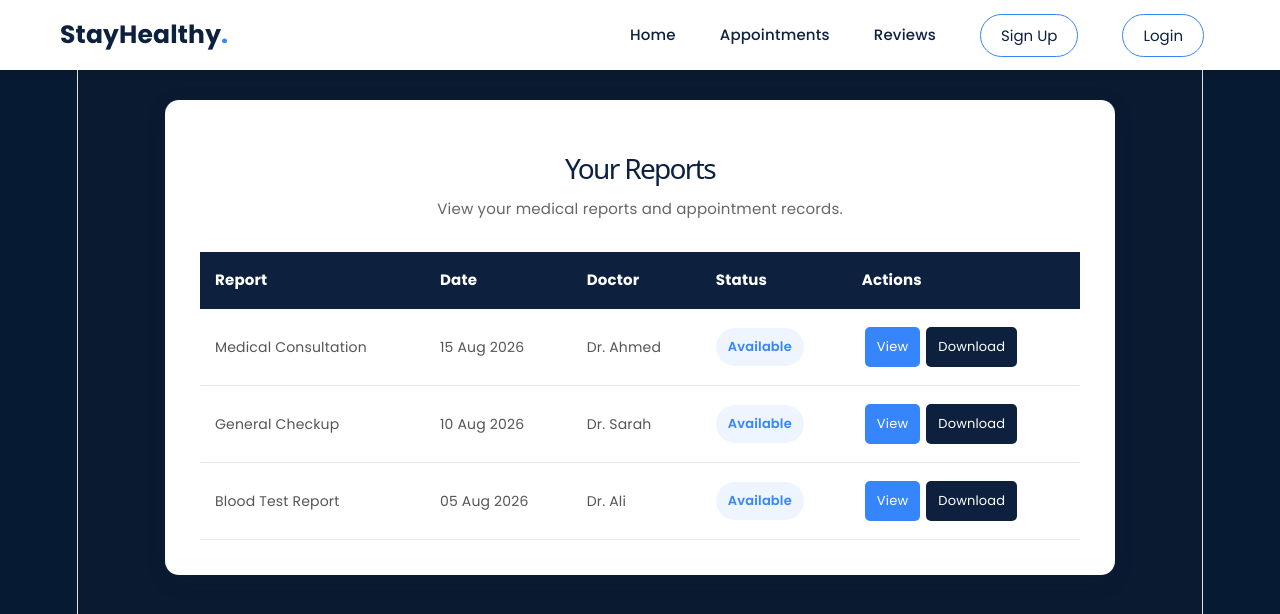
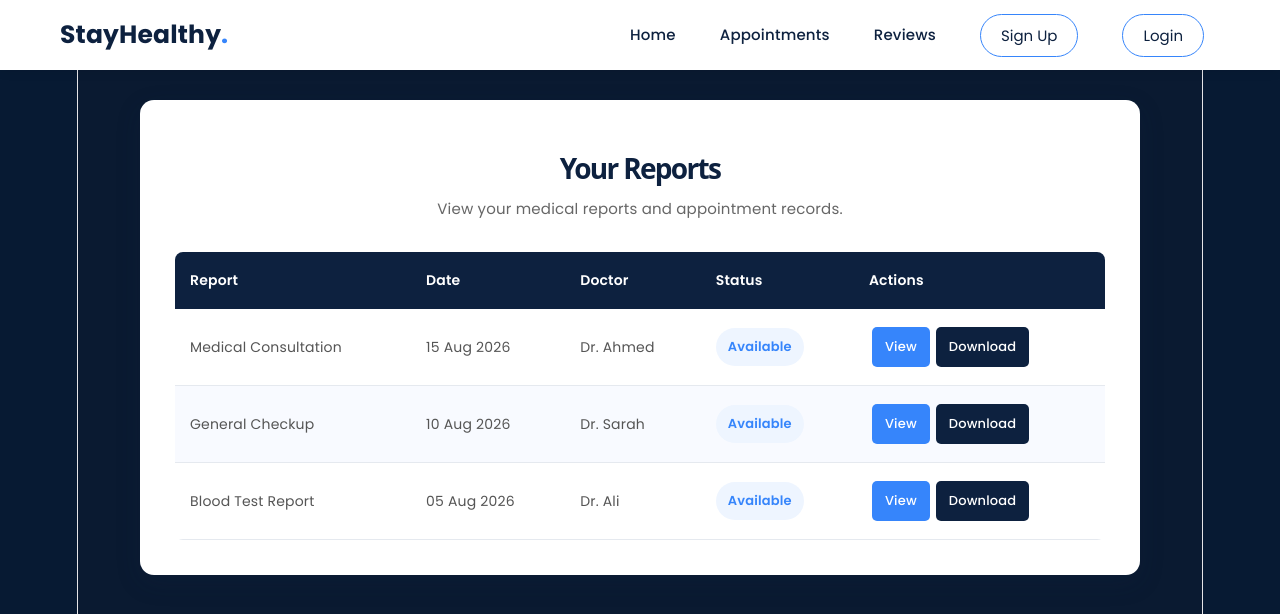
Before and after one commit to romeesa07/med_appt, a React (Vite) app: page /reports in a window 1280 px wide. Shown: the top 614 px of the page. Built offline with nearby package versions, Linux system fonts and the light colour scheme.

Commit message:
Style ReportsLayout component

```diff
--- a/src/Components/ReportsLayout/ReportsLayout.css
+++ b/src/Components/ReportsLayout/ReportsLayout.css
@@ -1,10 +1,7 @@
 .reports-page {
     min-height: calc(100vh - 70px);
 
-    padding-top: 100px;
-    padding-bottom: 50px;
-    padding-left: 30px;
-    padding-right: 30px;
+    padding: 100px 30px 50px;
 
     display: flex;
     justify-content: center;
@@ -12,10 +9,9 @@
 
     background-color: #0a1a31;
 }
-
 .reports-card {
     width: 100%;
-    max-width: 950px;
+    max-width: 1000px;
 
     padding: 35px;
 
@@ -23,9 +19,8 @@
 
     border-radius: 14px;
 
-    box-shadow: 0 6px 20px rgba(13, 33, 63, 0.15);
+    box-shadow: 0 8px 25px rgba(13, 33, 63, 0.2);
 }
-
 .reports-header {
     text-align: center;
 
@@ -38,6 +33,8 @@
     color: #0d213f;
 
     font-size: 28px;
+
+    font-weight: 700;
 }
 
 .reports-header p {
@@ -50,7 +47,10 @@
     width: 100%;
 
     overflow-x: auto;
+
+    border-radius: 8px;
 }
+
 
 .reports-table {
     width: 100%;
@@ -60,6 +60,7 @@
     text-align: left;
 }
 
+
 .reports-table th {
     padding: 15px;
 
@@ -67,8 +68,13 @@
 
     color: #ffffff;
 
-    font-size: 15px;
+    font-size: 14px;
+
+    font-weight: 600;
+
+    white-space: nowrap;
 }
+
 
 .reports-table td {
     padding: 15px;
@@ -78,11 +84,30 @@
     color: #555;
 
     font-size: 14px;
+
+    vertical-align: middle;
 }
 
+
+/* Alternate Rows */
+
+.reports-table tbody tr:nth-child(even) {
+    background-color: #f8faff;
+}
+
+
+/* Hover Effect */
+
 .reports-table tbody tr:hover {
-    background-color: #f5f8fc;
+    background-color: #eef5ff;
+
+    transition: 0.2s ease;
 }
+
+
+/* ==============================
+   Report Status
+   ============================== */
 
 .report-status {
     display: inline-block;
@@ -98,10 +123,80 @@
     font-size: 13px;
 
     font-weight: 600;
+
+    white-space: nowrap;
 }
 
 
-/* Responsive Design */
+/* ==============================
+   View Button
+   ============================== */
+
+.report-view-btn {
+    display: inline-block;
+
+    padding: 7px 13px;
+
+    margin: 3px;
+
+    border-radius: 5px;
+
+    background-color: #3685fb;
+
+    color: #ffffff;
+
+    text-decoration: none;
+
+    font-size: 13px;
+
+    font-weight: 500;
+
+    transition: 0.3s ease;
+}
+
+.report-view-btn:hover {
+    background-color: #0d213f;
+
+    color: #ffffff;
+}
+
+
+/* ==============================
+   Download Button
+   ============================== */
+
+.report-download-btn {
+    display: inline-block;
+
+    padding: 7px 13px;
+
+    margin: 3px;
+
+    border-radius: 5px;
+
+    background-color: #0d213f;
+
+    color: #ffffff;
+
+    text-decoration: none;
+
+    font-size: 13px;
+
+    font-weight: 500;
+
+    transition: 0.3s ease;
+}
+
+.report-download-btn:hover {
+    background-color: #3685fb;
+
+    color: #ffffff;
+}
+
+
+/* ==============================
+   Responsive Design
+   ============================== */
 
 @media (max-width: 768px) {
 
@@ -111,10 +206,16 @@
 
     .reports-card {
         padding: 20px;
+
+        border-radius: 10px;
     }
 
     .reports-header h1 {
         font-size: 24px;
+    }
+
+    .reports-header p {
+        font-size: 14px;
     }
 
     .reports-table th,
@@ -123,32 +224,15 @@
 
         font-size: 13px;
     }
+
+    .report-view-btn,
+    .report-download-btn {
+        display: block;
+
+        width: 100%;
+
+        margin: 4px 0;
+
+        text-align: center;
+    }
 }
-.report-view-btn,
-.report-download-btn {
-    display: inline-block;
-    padding: 7px 12px;
-    margin: 3px;
-    border-radius: 5px;
-    text-decoration: none;
-    font-size: 13px;
-    cursor: pointer;
-}
-
-.report-view-btn {
-    background-color: #3685fb;
-    color: white;
-}
-
-.report-view-btn:hover {
-    background-color: #0d213f;
-}
-
-.report-download-btn {
-    background-color: #0d213f;
-    color: white;
-}
-
-.report-download-btn:hover {
-    background-color: #3685fb;
-}
```
